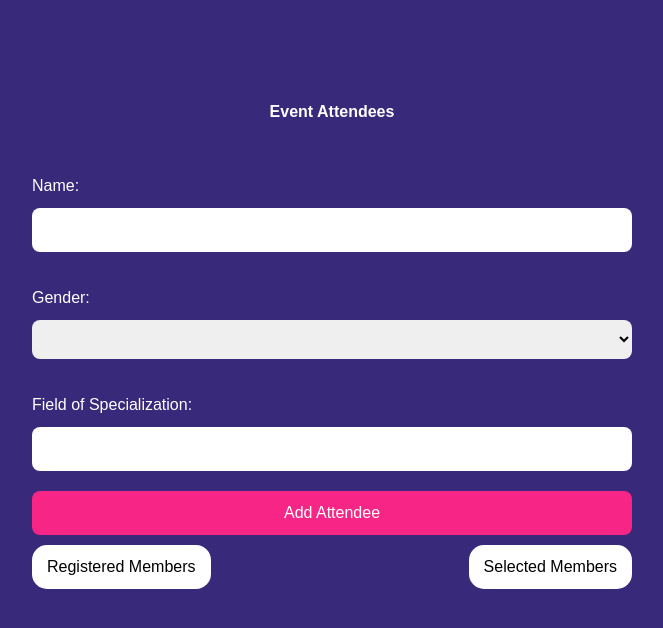
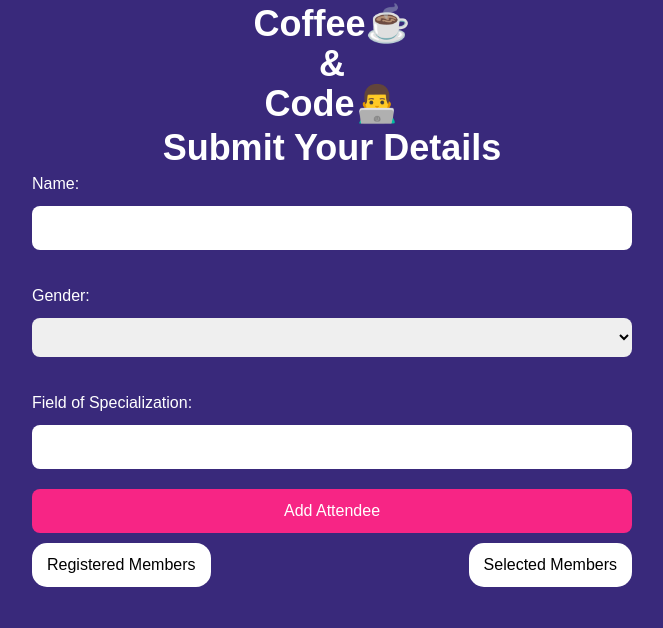
Before and after one commit to OsegoTech/Code_n_Sip, a Vue app: page / in a window 1280 px wide. Shown: the top 628 px of the page, without its empty margins (308-971 px from the left). Built offline with nearby package versions, Linux system fonts and the light colour scheme.

Commit message:
getting out of hand

```diff
--- a/src/assets/main.css
+++ b/src/assets/main.css
@@ -12,11 +12,7 @@ body {
   background: #39297b;
   color: #fff;
 }
-h1 {
-  text-align: center;
-  margin: 100px auto 50px;
-  font-weight: 600;
-}
+
 form {
   width: 90%;
   max-width: 600px;
--- a/src/views/HomeView.vue
+++ b/src/views/HomeView.vue
@@ -1,9 +1,10 @@
 <template>
     <div>
-        <div class="container">
+        <div>
             <div>
                 <div class=" box">
-                    <h1>Event Attendees</h1>
+                    <h1 class="text-4xl font-bold text-center my-1">Coffee☕ <br>& <br> Code👨‍💻</h1>
+                    <h1 class="text-4xl font-bold text-center my-1">Submit Your Details</h1>
 
                     <form id="attendee-form" @submit.prevent="addAttendee" class="text-black">
                         <label class="text-white" for="name">Name:</label>
@@ -23,9 +24,14 @@
 
                         <span v-if="loading" class="loader"></span>
                         <button v-else type="submit" :disabled="!isFormOpen">Add Attendee</button>
-                        <div class="text-black" style="display: flex; align-items: center; justify-content: space-between;">
-                            <router-link style="background-color: white; padding: 10px 15px; border-radius: 15px; text-decoration: none;" to="/members">Registered Members</router-link>
-                            <router-link style="background-color: white; padding: 10px 15px; border-radius: 15px; text-decoration: none;" to="/selected">Selected Members</router-link>
+                        <div class="text-black"
+                            style="display: flex; align-items: center; justify-content: space-between;">
+                            <router-link
+                                style="background-color: white; padding: 10px 15px; border-radius: 15px; text-decoration: none;"
+                                to="/members">Registered Members</router-link>
+                            <router-link
+                                style="background-color: white; padding: 10px 15px; border-radius: 15px; text-decoration: none;"
+                                to="/selected">Selected Members</router-link>
 
                         </div>
                     </form>
```
